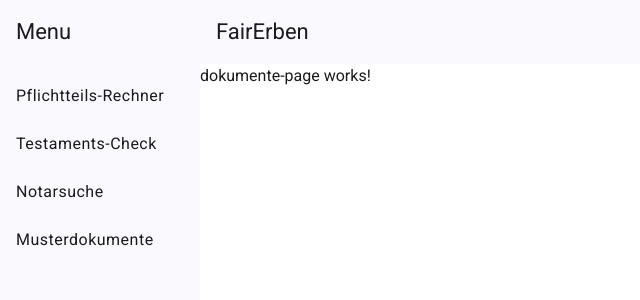
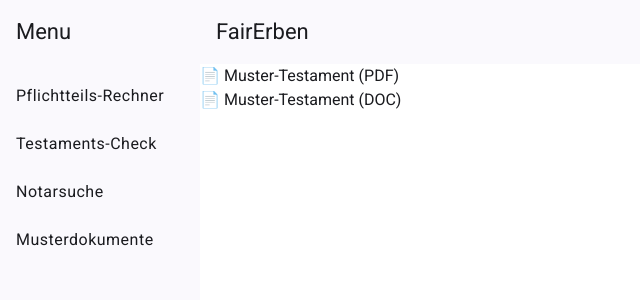
Before and after one commit to chranditho/legal-hackathon, an Angular app: page /dokumente in a window 1280 px wide. Both pictures are taken after a click on the button "Accept". Shown: the top 300 px of the page, without its empty margins (0-640 px from the left). Built offline with nearby package versions, Linux system fonts and the light colour scheme.

Commit message:
added Mustertestamente

```diff
--- a/src/app/features/dokumente/dokumente-page/dokumente-page.component.html
+++ b/src/app/features/dokumente/dokumente-page/dokumente-page.component.html
@@ -1 +1,16 @@
-<p>dokumente-page works!</p>
+<!-- Download link -->
+
+<p>
+  <a
+    href="assets/Legal%20Tech%20Hackathon%20-%20FAIRerben.pdf"
+    target="_blank"
+    type="application/pdf"
+  >
+    📄 Muster-Testament (PDF)
+  </a>
+</p>
+<p>
+  <a href="assets/Legal%20Tech%20Hackathon%20-%20FAIRerben.odt" download="Muster-Testament.odt">
+    📄 Muster-Testament (DOC)
+  </a>
+</p>
```
Also changed, not shown: 2 other files (tests, documents, lock files or other folders).
